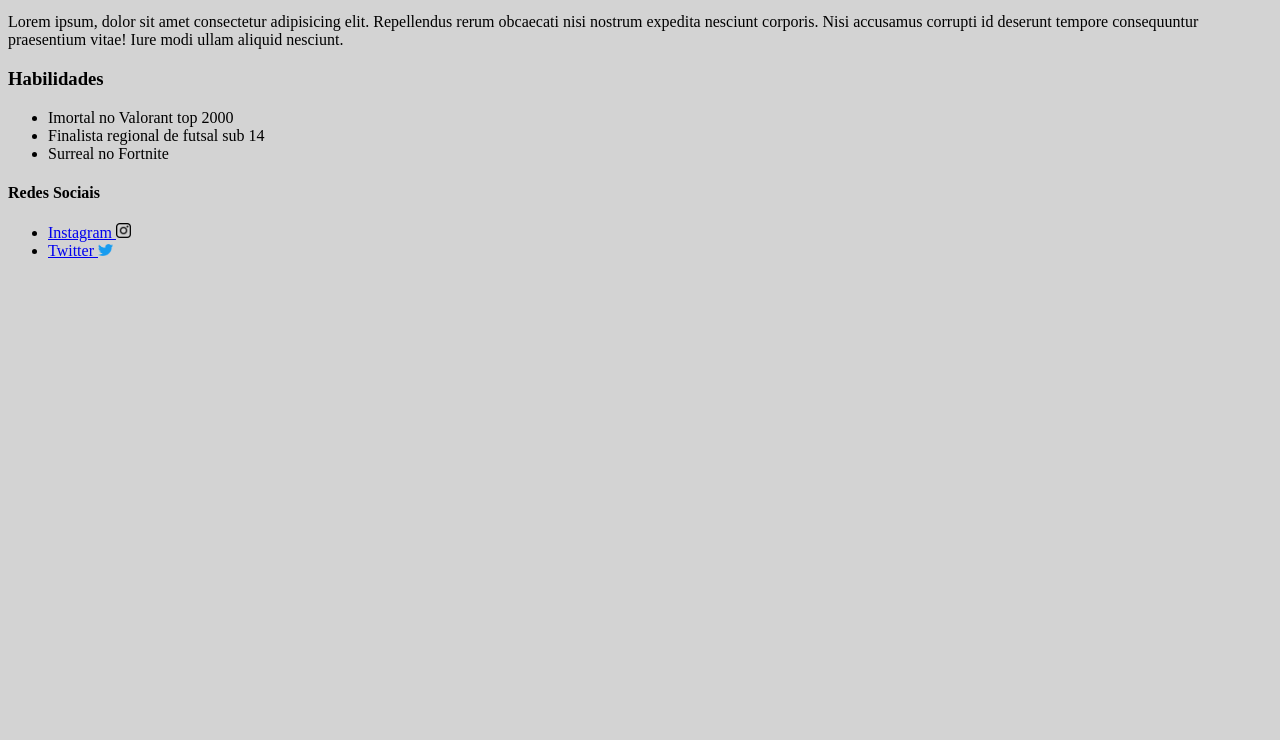
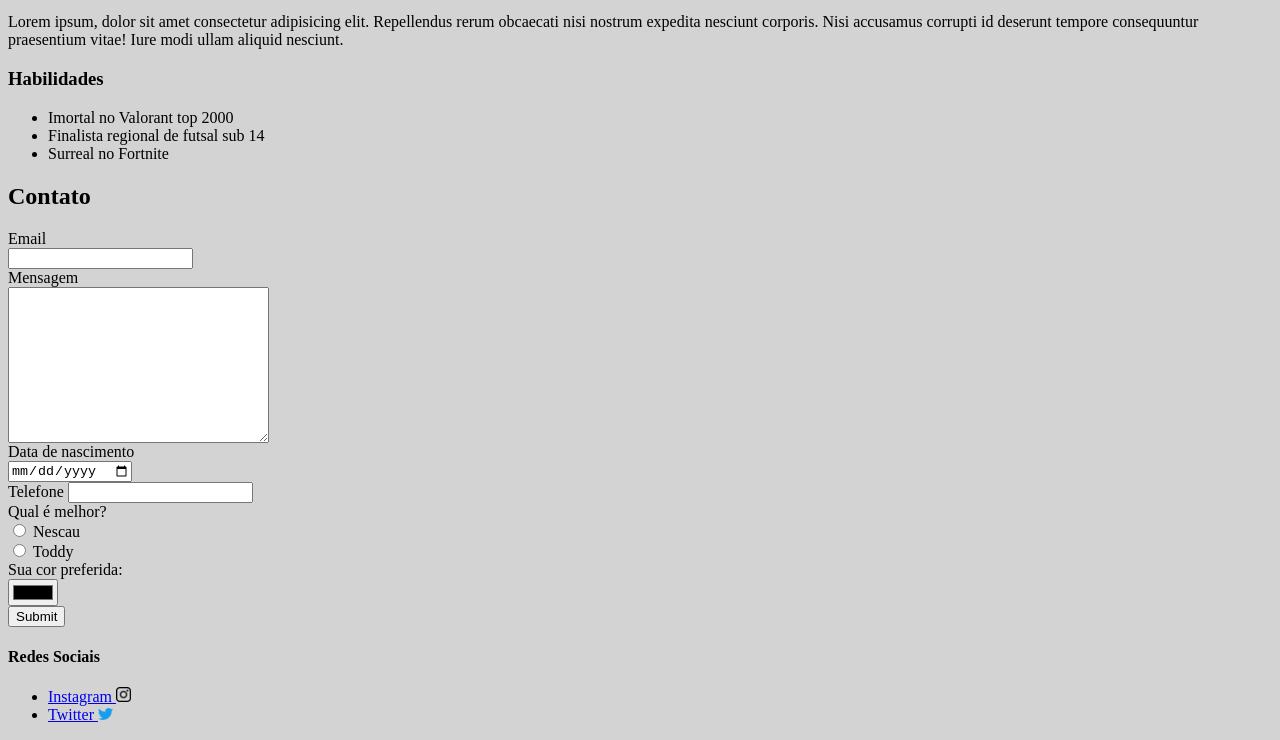
Before and after one commit to izeii/aulas, a plain HTML site: page aula.html in a window 1280 px wide. Shown: the part 417-1157 px from the top of the page. Before the commit the page ends 800 px from the top, so only its background shows below. Drawn offline with Linux system fonts and the light colour scheme.

Commit message:
coisas pra formulario

```diff
--- a/aula.html
+++ b/aula.html
@@ -15,10 +15,32 @@
         vitae! Iure modi ullam aliquid nesciunt.</p>
     <h3>Habilidades</h3>
     <ul>
-    <li>Imortal no Valorant top 2000</li>
-    <li>Finalista regional de futsal sub 14</li>
-    <li>Surreal no Fortnite</li>
+        <li>Imortal no Valorant top 2000</li>
+        <li>Finalista regional de futsal sub 14</li>
+        <li>Surreal no Fortnite</li>
     </ul>
+    <h2>Contato</h2>
+    <form action="" method="get">
+        <label for="email"> Email</label>
+        <br>
+        <input type="email" name="Email">
+        <br>
+        <label for="Mensagem"> Mensagem</label>
+        <br>
+        <textarea name="Mensagem" id="" cols="30" rows="10"></textarea><br>
+        <label for="dob"> Data de nascimento</label><br>
+        <input type="date" name="dob"><br>
+<label for="telefone">Telefone</label>
+        <input type="tel"><br>
+        <label for="radio">Qual é melhor?</label><br>
+        <input type="radio" id="html" name="fav_beb" value="Nescau">
+        <label for="nescau">Nescau</label><br>
+        <input type="radio" id="tody" name="fav_beb" value="toddy">
+        <label for="toddy">Toddy</label><br>
+        <label for="cor">Sua cor preferida:</label><br>
+        <input type="color"><br>
+        <input type="submit">
+    </form>
     <h4>Redes Sociais</h4>
     <ul>
         <li> <a href="https://www.instagram.com/izei__" target="_blank">Instagram <img src="717392.png" alt="Instagram"
```
